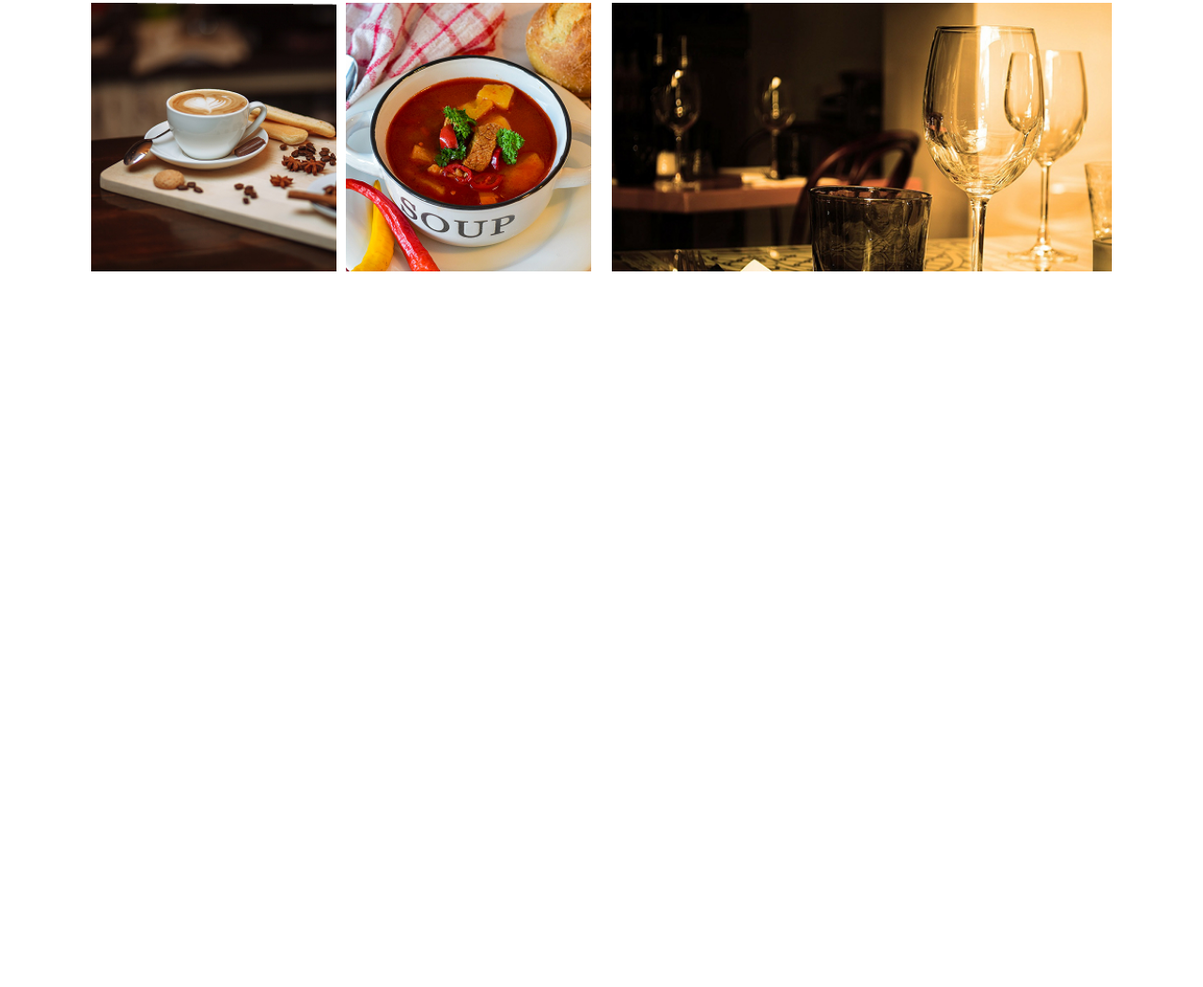
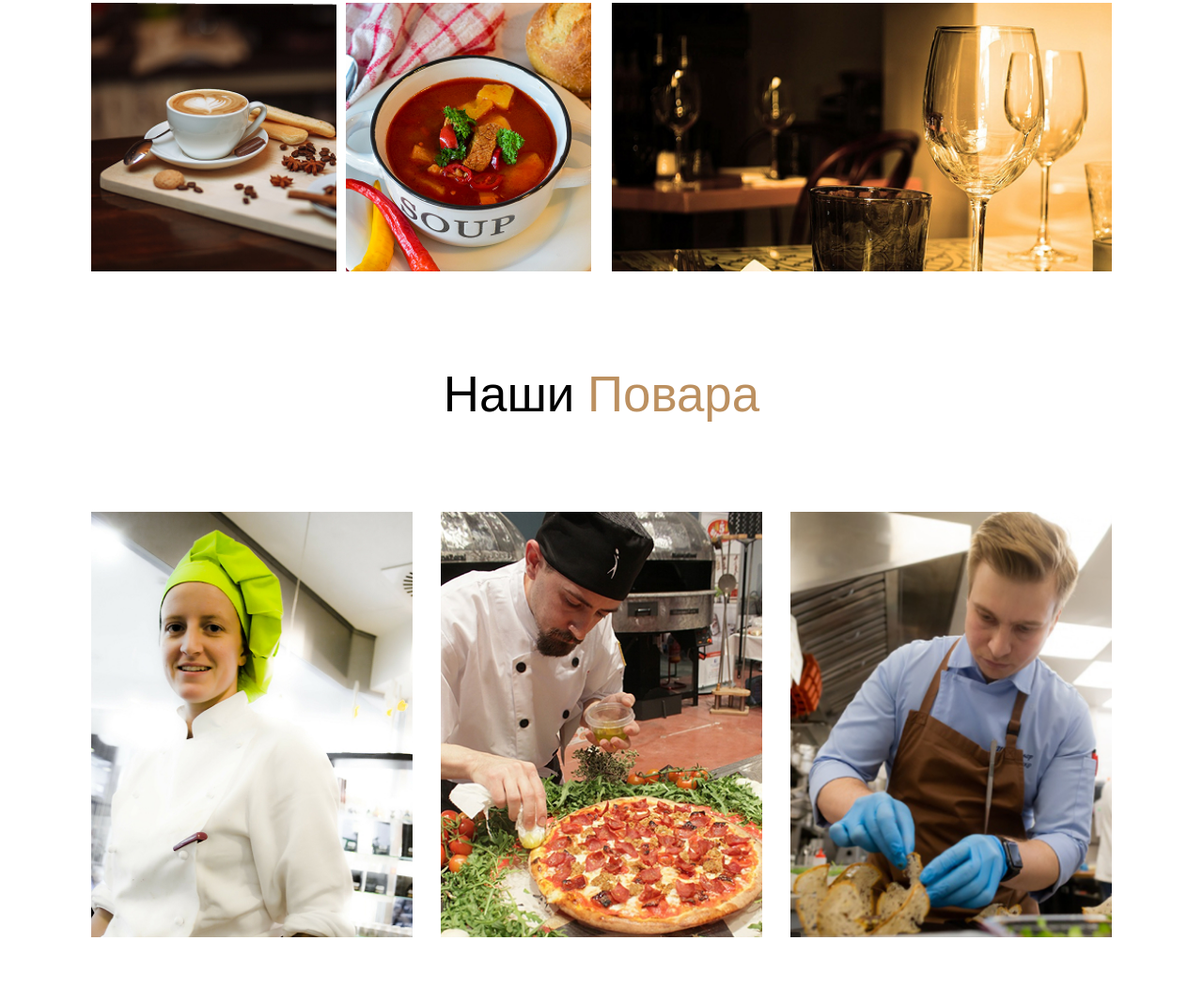
Before and after one commit to zigbul/restaurant, a plain HTML site: page index.html in a window 1280 px wide. Shown: the part 5169-6220 px from the top of the page at 94% size. Before the commit the page ends 5556 px from the top, so only its background shows below. Drawn offline with nearby package versions, Linux system fonts and the light colour scheme; files whose address does not match are found by name.

Commit message:
add cooks layout and styles

```diff
--- a/css/styles.css
+++ b/css/styles.css
@@ -751,6 +751,31 @@ samp {
   left: 0;
 }
 
+/* Cooks styles */
+
+.cooks__header {
+  text-align: center;
+  font-weight: 400;
+  font-size: 5.4rem;
+  line-height: 1.15;
+  margin-bottom: 10rem;
+}
+
+.cooks__wrapper {
+  display: flex;
+  justify-content: space-between;
+  margin-bottom: 10rem;
+}
+
+.cooks__img {
+  width: 35rem;
+  height: 46.2rem;
+}
+
+.cooks__img img {
+  object-fit: cover;
+}
+
 /* Media Queries */
 
 @media (max-width: 80em) {
@@ -1102,4 +1127,25 @@ samp {
   .gallery__img-big img {
     object-fit: cover;
   }
+
+  /* cooks */
+
+  .cooks__wrapper {
+    flex-direction: column;
+    gap: 4rem;
+    margin-bottom: 4rem;
+  }
+
+  .cooks__img {
+    width: 100%;
+    height: 76rem;
+  }
+
+  .cooks__img-big {
+    height: 100rem;
+  }
+
+  .cooks__img-big img {
+    object-fit: cover;
+  }
 }
--- a/index.html
+++ b/index.html
@@ -291,6 +291,19 @@
           </div>
         </div>
       </section>
+      <section class="cooks">
+        <div class="container">
+          <h2 class="cooks__header title">Наши <span>Повара</span></h2>
+          <div class="cooks__wrapper">
+            <div class="cooks__img"><img src="./img/cooks-1.jpg" alt="candyman's photo"></div>
+            <div class="cooks__img"><img src="./img/cooks-2.jpg" alt="pizzayola's photo"></div>
+            <div class="cooks__img"><img src="./img/cooks-3.jpg" alt="cook's photo"></div>
+          </div>
+        </div>
+        <div class="cooks__img-big">
+          <img src="./img/cooks-big.jpg" alt="photo inside restaurant">
+        </div>
+      </section>
     </main>
     <script defer src="https://cdn.jsdelivr.net/npm/swiper@11/swiper-bundle.min.js"></script>
     <script defer src="./js/main.js"></script>
```
Also changed, not shown: img/cooks-1.jpg (added), img/cooks-2.jpg (added), img/cooks-3.jpg (added), img/cooks-big.jpg (added).
